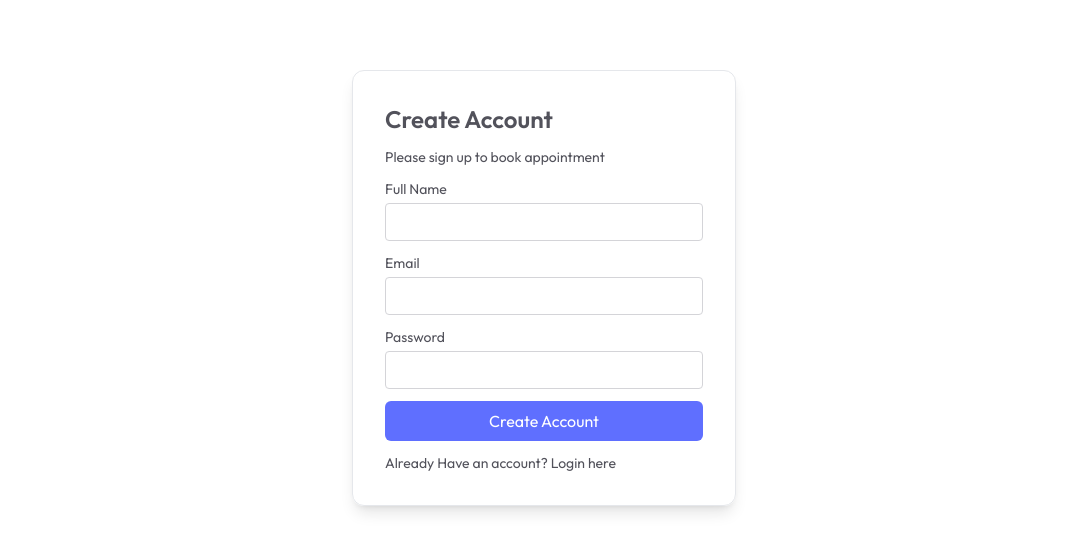
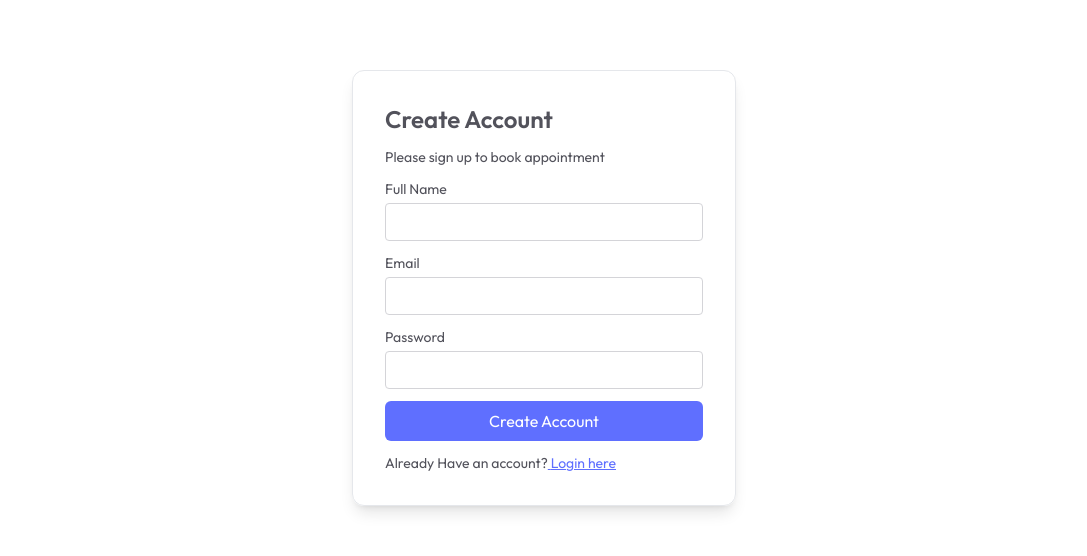
Before and after one commit to TazhibTechnology/Doctor-Appointment-Booking-Website, a React (Vite) app in the folder frontend/: page /login in a window 1280 px wide. Shown: the part 122-678 px from the top of the page, without its empty margins (96-1183 px from the left). Built offline with nearby package versions, Linux system fonts and the light colour scheme.

Commit message:
dev compelete Login and Sign UP page

```diff
--- a/frontend/src/pages/login.jsx
+++ b/frontend/src/pages/login.jsx
@@ -1,41 +1,86 @@
-import React, { useState } from 'react'
+import React, { useState } from "react";
 
 const Login = () => {
-  const [state, setState] = useState('Sign Up')
-  const [email, setEmail] =useState('')
-  const [password, setPassword] =useState('')
-  const [name, setName] =useState('')
+  const [state, setState] = useState("Sign Up");
+  const [email, setEmail] = useState("");
+  const [password, setPassword] = useState("");
+  const [name, setName] = useState("");
 
-  const onSubmitHandler = async (event)=>{
-    event.preventDefault()
-  }
+  const onSubmitHandler = async (event) => {
+    event.preventDefault();
+  };
 
   return (
-    <form action="" className='min-h-[80vh] flex items-center'>
+    <form action='' className='min-h-[80vh] flex items-center'>
       <div className='flex flex-col gap-3 m-auto items-start p-8 min-w-[340px] sm:min-w-96 border rounded-xl text-zinc-600 text-sm shadow-lg'>
-        <p className='text-2xl font-semibold'>{state === 'Sign Up' ? 'Create Account' : 'Login'}</p>
-        <p>Please {state === 'Sign Up' ? 'sign up' : 'log in'} to book appointment</p>
-        <div className='w-full'>
-          <p>Full Name</p>
-          <input className='border border-zinc-300 rounded w-full p-2 mt-1' type="text" onChange={(e)=>setName(e.target.name)} value={name} required/>
-        </div>
+        <p className='text-2xl font-semibold'>
+          {state === "Sign Up" ? "Create Account" : "Login"}
+        </p>
+        <p>
+          Please {state === "Sign Up" ? "sign up" : "log in"} to book
+          appointment
+        </p>
+        {state === "Sign Up" && (
+          <div className='w-full'>
+            <p>Full Name</p>
+            <input
+              className='border border-zinc-300 rounded w-full p-2 mt-1'
+              type='text'
+              onChange={(e) => setName(e.target.name)}
+              value={name}
+              required
+            />
+          </div>
+        )}
+
         <div className='w-full'>
           <p>Email</p>
-          <input className='border border-zinc-300 rounded w-full p-2 mt-1' type="email" onChange={(e)=>setEmail(e.target.email)} value={email} required/>
+          <input
+            className='border border-zinc-300 rounded w-full p-2 mt-1'
+            type='email'
+            onChange={(e) => setEmail(e.target.email)}
+            value={email}
+            required
+          />
         </div>
         <div className='w-full'>
           <p>Password</p>
-          <input className='border border-zinc-300 rounded w-full p-2 mt-1' type="password" onChange={(e)=>setPassword(e.target.password)} value={password} required/>
+          <input
+            className='border border-zinc-300 rounded w-full p-2 mt-1'
+            type='password'
+            onChange={(e) => setPassword(e.target.password)}
+            value={password}
+            required
+          />
         </div>
-        <button className='bg-primary text-white w-full py-2 rounded-md text-base'>{state === 'Sign Up' ? 'Create Account' : 'Login'}</button>
-      {
-        state === 'Sign Up'
-        ? <p>Already Have an account? Login here</p>
-        : <p>Create an new account ? click here</p>
-      }
+        <button className='bg-primary text-white w-full py-2 rounded-md text-base'>
+          {state === "Sign Up" ? "Create Account" : "Login"}
+        </button>
+        {state === "Sign Up" ? (
+          <p>
+            Already Have an account?
+            <span
+              onClick={() => setState("Login")}
+              className='text-primary underline cursor-pointer'
+            >
+              {" "}
+              Login here
+            </span>
+          </p>
+        ) : (
+          <p>
+            Create an new account ?{" "}
+            <span
+              onClick={() => setState("Sign Up")}
+              className='text-primary underline cursor-pointer'
+            >
+              click here
+            </span>
+          </p>
+        )}
       </div>
     </form>
-  )
-}
+  );
+};
 
-export default Login
+export default Login;
```
